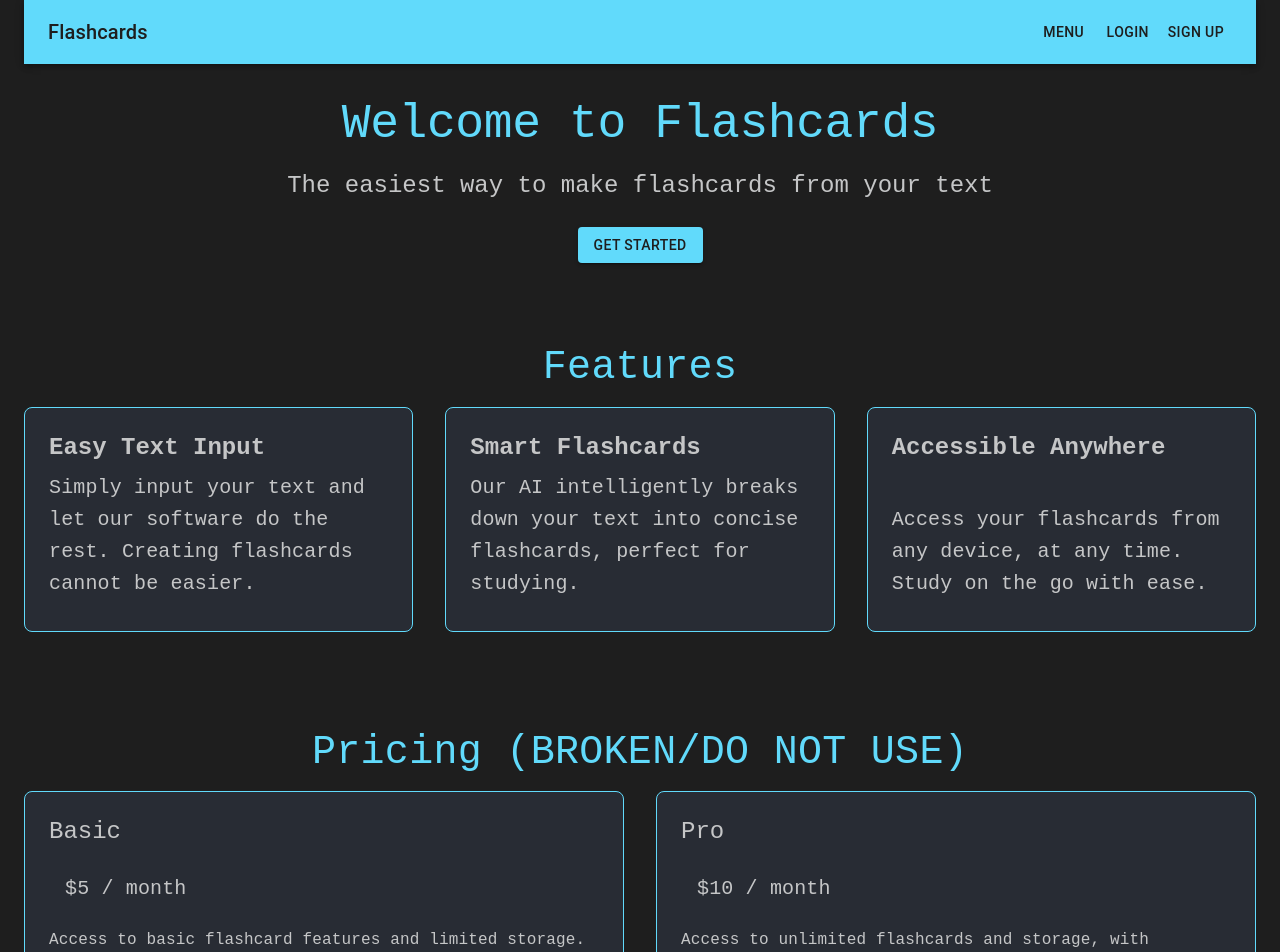
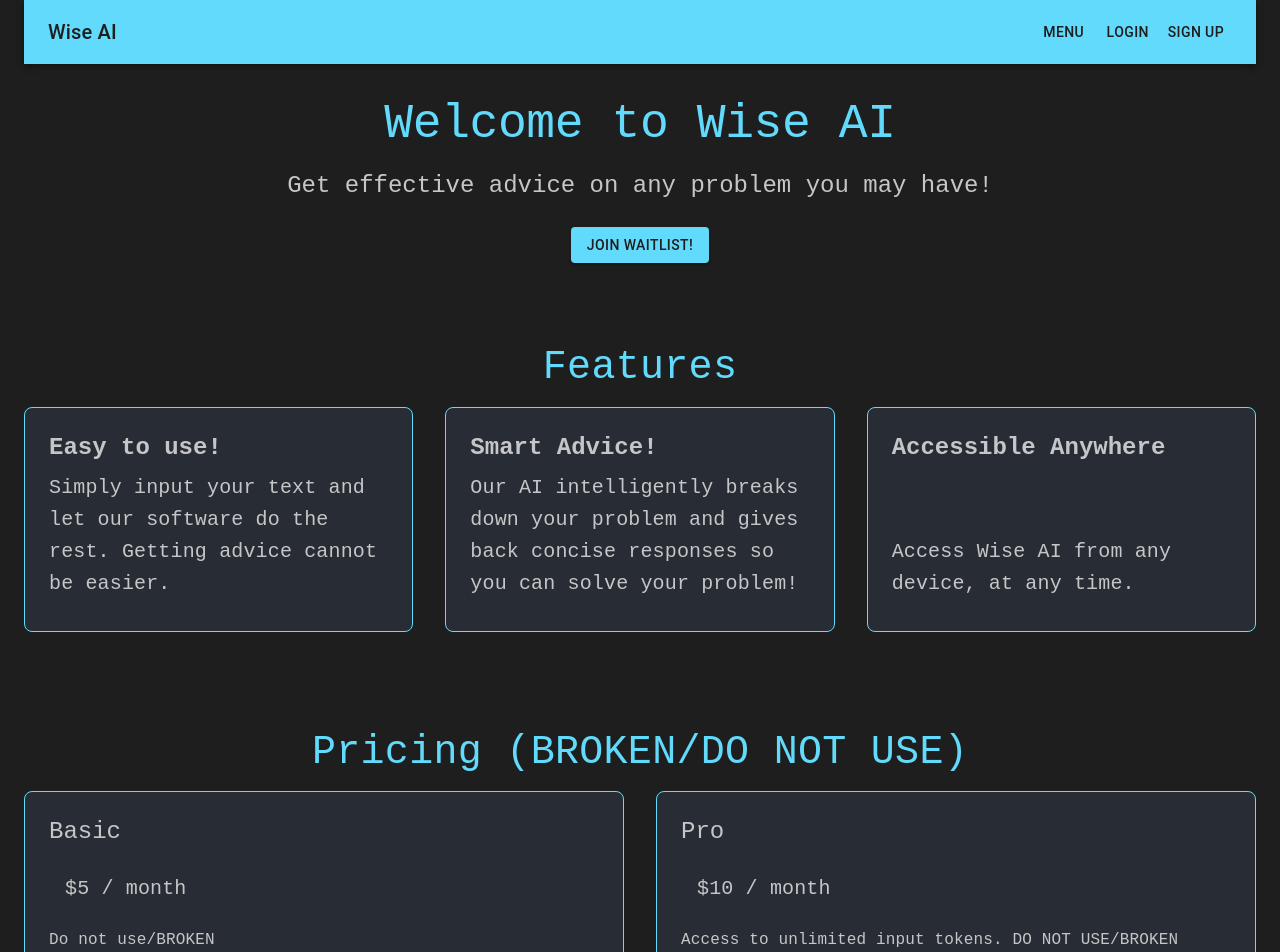
Before and after one commit to mrmahibrahman/wise-ai-demo, a Next.js app: page / in a window 1280 px wide. Shown: the top 952 px of the page. Built offline with nearby package versions, Linux system fonts and the light colour scheme; no server answers.

Commit message:
first commit

```diff
--- a/app/components/Navbar.js
+++ b/app/components/Navbar.js
@@ -24,17 +24,19 @@ export default function Navbar() {
     >
       <Toolbar>
         <Typography variant="h6" style={{ flexGrow: 1 }}>
-          Flashcards
+          Wise AI
         </Typography>
 
-        <Button color="inherit" onClick={handleMenuClick}>
+        <Button color="inherit"
+          //onClick={handleMenuClick}
+        >
           Menu
         </Button>
 
             <Menu
             anchorEl={anchorEl}
             open={Boolean(anchorEl)}
-            onClose={handleMenuClose}
+            //onClose={handleMenuClose}
             sx={{
                 '& .MuiPaper-root': {
                 backgroundColor: '#282c34', // Menu background color
@@ -42,7 +44,7 @@ export default function Navbar() {
             }}
             >
             <MenuItem
-                onClick={handleMenuClose}
+                // onClick={handleMenuClose}
                 component="a"
                 href="/"
                 sx={{
@@ -55,7 +57,7 @@ export default function Navbar() {
                 Home
             </MenuItem>
             <MenuItem
-                onClick={handleMenuClose}
+                // onClick={handleMenuClose}
                 component="a"
                 href="/generate"
                 sx={{
@@ -68,7 +70,7 @@ export default function Navbar() {
                 Generate Flashcards
             </MenuItem>
             <MenuItem
-                onClick={handleMenuClose}
+                // onClick={handleMenuClose}
                 component="a"
                 href="/flashcards"
                 sx={{
--- a/app/page.js
+++ b/app/page.js
@@ -45,7 +45,7 @@ export default function Home() {
   return (
     <Container maxWidth="100%" sx={{ backgroundColor: "#1e1e1e", minHeight: "100vh", color: "#c5c6c7", padding: "0", display: "flex", flexDirection: "column" }}>
       <Head>
-        <title>Flashcards</title>
+        <title>Wise AI</title>
         <meta name="description" content="Create flashcards from your text" />
       </Head>
 
@@ -59,18 +59,19 @@ export default function Home() {
         }}
       >
         <Typography variant="h2" gutterBottom sx={{ fontFamily: "monospace", color: "#61dafb", fontSize: { xs: "2rem", md: "3rem" } }}>
-          Welcome to Flashcards
+          Welcome to Wise AI
         </Typography>
         <Typography variant="h5" gutterBottom sx={{ fontFamily: "monospace", fontSize: { xs: "1.25rem", md: "1.5rem" } }}>
-          The easiest way to make flashcards from your text
+          Get effective advice on any problem you may have!
         </Typography>
         <Button
           variant="contained"
           color="primary"
           sx={{ mt: 2, backgroundColor: "#61dafb", color: "#1e1e1e" }}
-          onClick={handleGetStarted}
+          // onClick={handleGetStarted}
+          href="/sign-up"
         >
-          Get Started
+          Join Waitlist!
         </Button>
       </Box>
 
@@ -96,10 +97,10 @@ export default function Home() {
               }}
             >
               <Typography variant="h5" gutterBottom sx={{ fontFamily: "monospace", fontSize: { xs: "1.25rem", md: "1.5rem" } }}>
-                <strong>Easy Text Input</strong>
+                <strong>Easy to use!</strong>
               </Typography>
               <Typography variant="h6" gutterBottom sx={{ fontFamily: "monospace", fontSize: { xs: "1rem", md: "1.25rem" } }}>
-                Simply input your text and let our software do the rest. Creating flashcards cannot be easier.
+                Simply input your text and let our software do the rest. Getting advice cannot be easier.
               </Typography>
             </Box>
           </Grid>
@@ -120,10 +121,10 @@ export default function Home() {
               }}
             >
               <Typography variant="h5" gutterBottom sx={{ fontFamily: "monospace", fontSize: { xs: "1.25rem", md: "1.5rem" } }}>
-                <strong>Smart Flashcards</strong>
+                <strong>Smart Advice!</strong>
               </Typography>
               <Typography variant="h6" gutterBottom sx={{ fontFamily: "monospace", fontSize: { xs: "1rem", md: "1.25rem" } }}>
-                Our AI intelligently breaks down your text into concise flashcards, perfect for studying.
+                Our AI intelligently breaks down your problem and gives back concise responses so you can solve your problem!
               </Typography>
             </Box>
           </Grid>
@@ -147,7 +148,7 @@ export default function Home() {
                 <strong>Accessible Anywhere</strong>
               </Typography>
               <Typography variant="h6" gutterBottom sx={{ fontFamily: "monospace", fontSize: { xs: "1rem", md: "1.25rem" } }}>
-                Access your flashcards from any device, at any time. Study on the go with ease.
+                Access Wise AI from any device, at any time.
               </Typography>
             </Box>
           </Grid>
@@ -178,7 +179,7 @@ export default function Home() {
                 $5 / month
               </Typography>
               <Typography sx={{ fontFamily: "monospace", fontSize: { xs: "0.875rem", md: "1rem" } }}>
-                Access to basic flashcard features and limited storage.
+                Do not use/BROKEN
               </Typography>
               <Button
                 variant="contained"
@@ -208,13 +209,13 @@ export default function Home() {
                 $10 / month
               </Typography>
               <Typography sx={{ fontFamily: "monospace", fontSize: { xs: "0.875rem", md: "1rem" } }}>
-                Access to unlimited flashcards and storage, with priority support.
+                Access to unlimited input tokens. DO NOT USE/BROKEN
               </Typography>
               <Button
                 variant="contained"
                 color="primary"
                 sx={{ mt: 2, backgroundColor: "#61dafb", color: "#1e1e1e" }}
-                onClick={handleSubmit}
+                //onClick={handleSubmit}
               >
                 Choose Pro
               </Button>
--- a/package.json
+++ b/package.json
@@ -15,7 +15,7 @@
     "@mui/material": "^5.16.7",
     "@stripe/stripe-js": "^4.3.0",
     "firebase": "^10.13.0",
-    "next": "^14.2.5",
+    "next": "^14.2.6",
     "openai": "^4.55.7",
     "react": "^18.3.1",
     "react-dom": "^18.3.1",
```
Also changed, not shown: firebase.js (+7 -8 lines), 1 other file (tests, documents, lock files or other folders).
